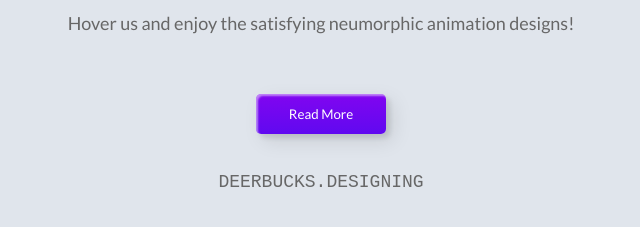
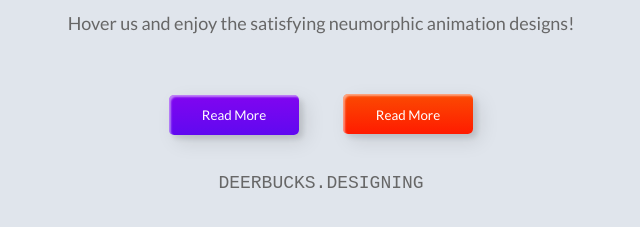
Before and after one commit to webcamp15t/github-flow-happy-practice, a website: page index.html in a window 1280 px wide. Shown: the part 113-340 px from the top of the page, without its empty margins (319-959 px from the left). Drawn offline with Linux system fonts and the light colour scheme.

Commit message:
feat: button-5

```diff
--- a/index.html
+++ b/index.html
@@ -15,6 +15,7 @@
     <p>Hover us and enjoy the satisfying neumorphic animation designs!</p>
     <div class="frame">
       <button class="custom-btn custom-btn--2">Read More</button>
+      <button class="custom-btn custom-btn--5"><span>Read More</span></button>
       <p>DEERBUCKS.DESIGNING</p>
     </div>
   </body>
--- a/sass/component/_buttons.scss
+++ b/sass/component/_buttons.scss
@@ -41,4 +41,52 @@ button {
       inset -4px -4px 6px 0 rgba(255, 255, 255, 0.2),
       inset 4px 4px 6px 0 rgba(0, 0, 0, 0.4);
   }
+
+  /* 5 */
+  &--5 {
+    width: 130px;
+    height: 40px;
+    line-height: 42px;
+    padding: 0;
+    border: none;
+    background: rgb(255, 27, 0);
+    background: linear-gradient(
+      0deg,
+      rgba(255, 27, 0, 1) 0%,
+      rgba(251, 75, 2, 1) 100%
+    );
+  }
+
+  &--5:hover {
+    color: #f0094a;
+    background: transparent;
+    box-shadow: none;
+  }
+
+  &--5::before,
+  &--5::after {
+    content: "";
+    position: absolute;
+    top: 0;
+    right: 0;
+    height: 2px;
+    width: 0;
+    background: #f0094a;
+    box-shadow: -1px -1px 5px 0px #fff, 7px 7px 20px 0px #0003,
+      4px 4px 5px 0px #0002;
+    transition: 400ms ease all;
+  }
+
+  &--5::after {
+    right: inherit;
+    top: inherit;
+    left: 0;
+    bottom: 0;
+  }
+
+  &--5:hover::before,
+  &--5:hover::after {
+    width: 100%;
+    transition: 800ms ease all;
+  }
 }
```
Also changed, not shown: css/main.css, 1 other file.
